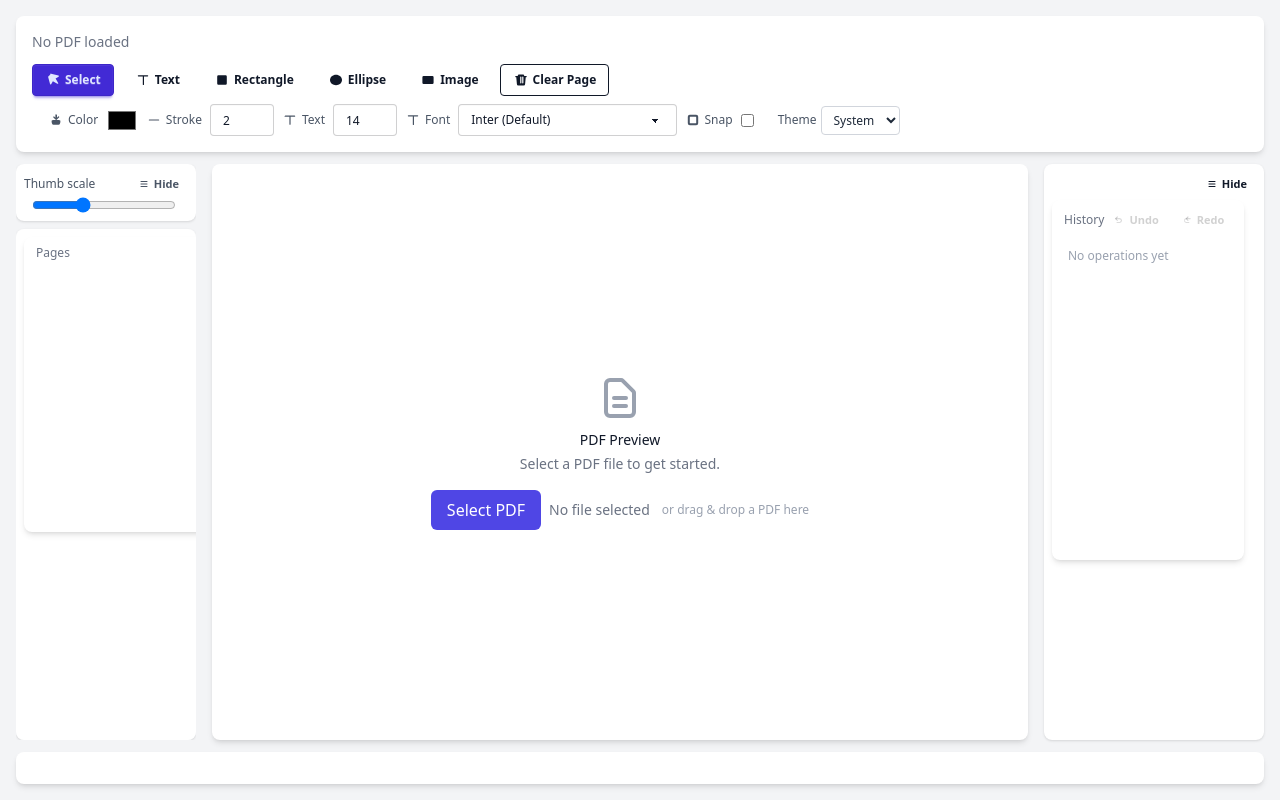
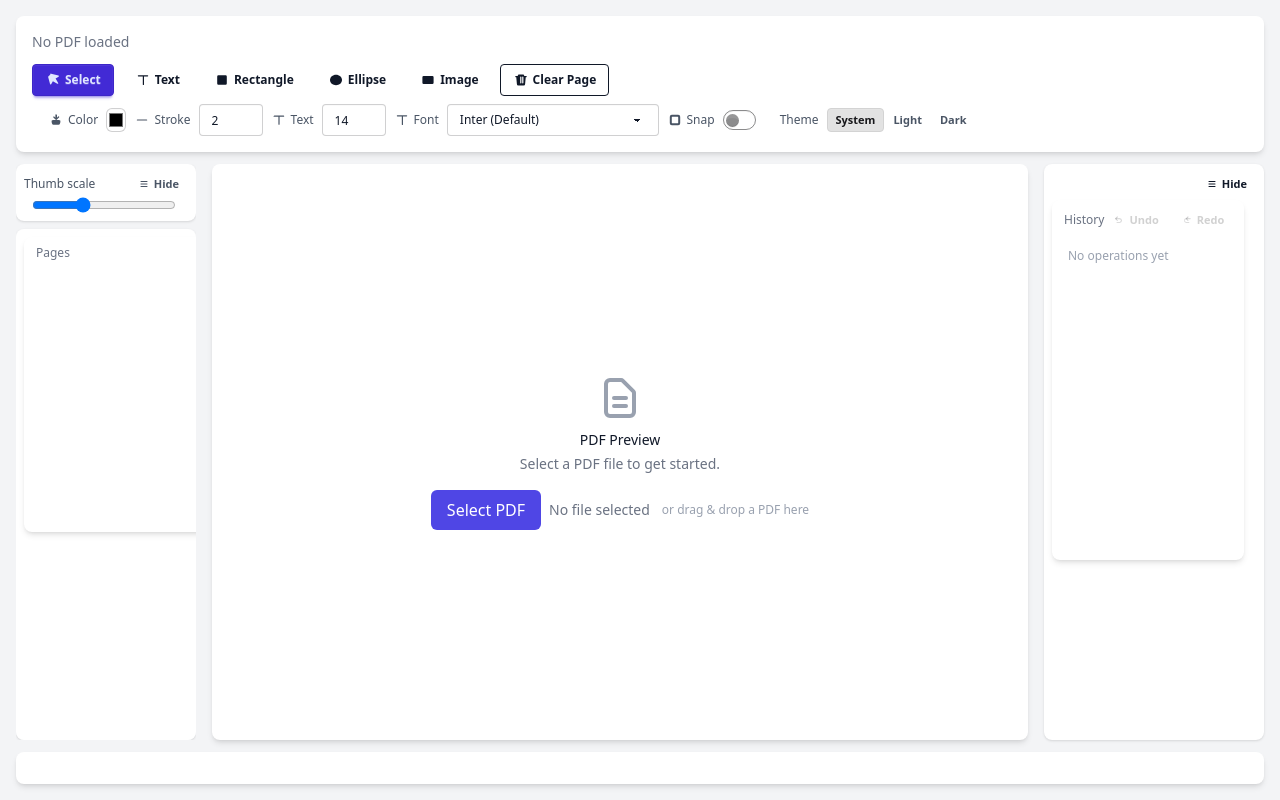
Before and after one commit to ionutale/print-pdf-react, a Next.js app: page / in a window 1280 px wide. Built offline with nearby package versions, Linux system fonts and the light colour scheme.

Commit message:
feat: enhance theme selection in Toolbar with button group and improve color input styling

```diff
--- a/src/app/layout.tsx
+++ b/src/app/layout.tsx
@@ -65,6 +65,11 @@ export default function RootLayout({
   return (
     <html lang="en" className="h-full">
       <body className={`${inter.variable} ${dancingScript.variable} ${greatVibes.variable} ${allura.variable} ${satisfy.variable} ${caveat.variable} ${kalam.variable} ${permanentMarker.variable} antialiased h-full bg-gray-100 dark:bg-gray-950 text-gray-900 dark:text-gray-100`}>
+        <script
+          dangerouslySetInnerHTML={{
+            __html: `(() => { try { const theme = localStorage.getItem('theme') || 'system'; const prefersDark = window.matchMedia && window.matchMedia('(prefers-color-scheme: dark)').matches; const isDark = theme === 'dark' || (theme === 'system' && prefersDark); const root = document.documentElement; root.classList.toggle('dark', isDark); root.setAttribute('data-theme', isDark ? 'dim' : 'cupcake'); } catch {} })();`,
+          }}
+        />
         {children}
       </body>
     </html>
--- a/src/components/pdf/Toolbar.tsx
+++ b/src/components/pdf/Toolbar.tsx
@@ -143,7 +143,7 @@ export default function Toolbar({ tool, setTool, onImagePick, onClearPage, color
           <svg xmlns="http://www.w3.org/2000/svg" viewBox="0 0 20 20" fill="currentColor" className="h-4 w-4"><path d="M10.75 3.5a.75.75 0 0 0-1.5 0v3.69l-1.47-1.47a.75.75 0 0 0-1.06 1.06l3 3a.75.75 0 0 0 1.06 0l3-3a.75.75 0 1 0-1.06-1.06l-1.47 1.47V3.5Z" /><path d="M4.5 12.5A2 2 0 0 1 6.5 10h7a2 2 0 0 1 2 2.5l-.5 2a2 2 0 0 1-1.94 1.5H6.94A2 2 0 0 1 5 14.5l-.5-2Z" /></svg>
           <span>Color</span>
         </label>
-        <input type="color" value={color} onChange={(e) => setColor?.(e.target.value)} />
+        <input type="color" value={color} onChange={(e) => setColor?.(e.target.value)} className="w-8 h-6 p-0 rounded-md border input input-sm input-bordered" />
   <label className="text-xs text-gray-600 dark:text-gray-300 inline-flex items-center gap-1" title="Stroke Width">
           <svg xmlns="http://www.w3.org/2000/svg" viewBox="0 0 20 20" fill="currentColor" className="h-4 w-4"><path d="M3.5 10a.75.75 0 0 1 .75-.75h11.5a.75.75 0 0 1 0 1.5H4.25A.75.75 0 0 1 3.5 10Z" /></svg>
           <span>Stroke</span>
@@ -175,24 +175,16 @@ export default function Toolbar({ tool, setTool, onImagePick, onClearPage, color
   <label className="text-xs text-gray-600 dark:text-gray-300 inline-flex items-center gap-1" title="Snap to Grid">
           <Icon name="grid" /> <span>Snap</span>
         </label>
-        <input type="checkbox" checked={!!snap} onChange={(e) => setSnap?.(e.target.checked)} />
+        <input type="checkbox" className="toggle toggle-sm" checked={!!snap} onChange={(e) => setSnap?.(e.target.checked)} />
       </div>
       <div className="ml-4 flex items-center gap-2">
-        <div className="ml-0 text-xs text-gray-600 dark:text-gray-300 inline-flex items-center gap-1">
+        <div className="ml-0 text-xs text-gray-600 dark:text-gray-300 inline-flex items-center gap-2">
           <span>Theme</span>
-          <select
-            value={theme}
-            onChange={(e) => {
-              const val = e.target.value as 'system' | 'light' | 'dark';
-              setTheme(val);
-              if (typeof window !== 'undefined') localStorage.setItem('theme', val);
-            }}
-            className="text-xs border rounded px-2 py-1 bg-white dark:bg-gray-800 border-gray-300 dark:border-gray-700 text-gray-800 dark:text-gray-100"
-          >
-            <option value="system">System</option>
-            <option value="light">Light</option>
-            <option value="dark">Dark</option>
-          </select>
+          <div className="btn-group">
+            <button type="button" className={`btn btn-xs ${theme === 'system' ? 'btn-active' : 'btn-ghost'}`} onClick={() => { setTheme('system'); if (typeof window !== 'undefined') localStorage.setItem('theme','system'); }}>System</button>
+            <button type="button" className={`btn btn-xs ${theme === 'light' ? 'btn-active' : 'btn-ghost'}`} onClick={() => { setTheme('light'); if (typeof window !== 'undefined') localStorage.setItem('theme','light'); }}>Light</button>
+            <button type="button" className={`btn btn-xs ${theme === 'dark' ? 'btn-active' : 'btn-ghost'}`} onClick={() => { setTheme('dark'); if (typeof window !== 'undefined') localStorage.setItem('theme','dark'); }}>Dark</button>
+          </div>
         </div>
       </div>
     </div>
```
